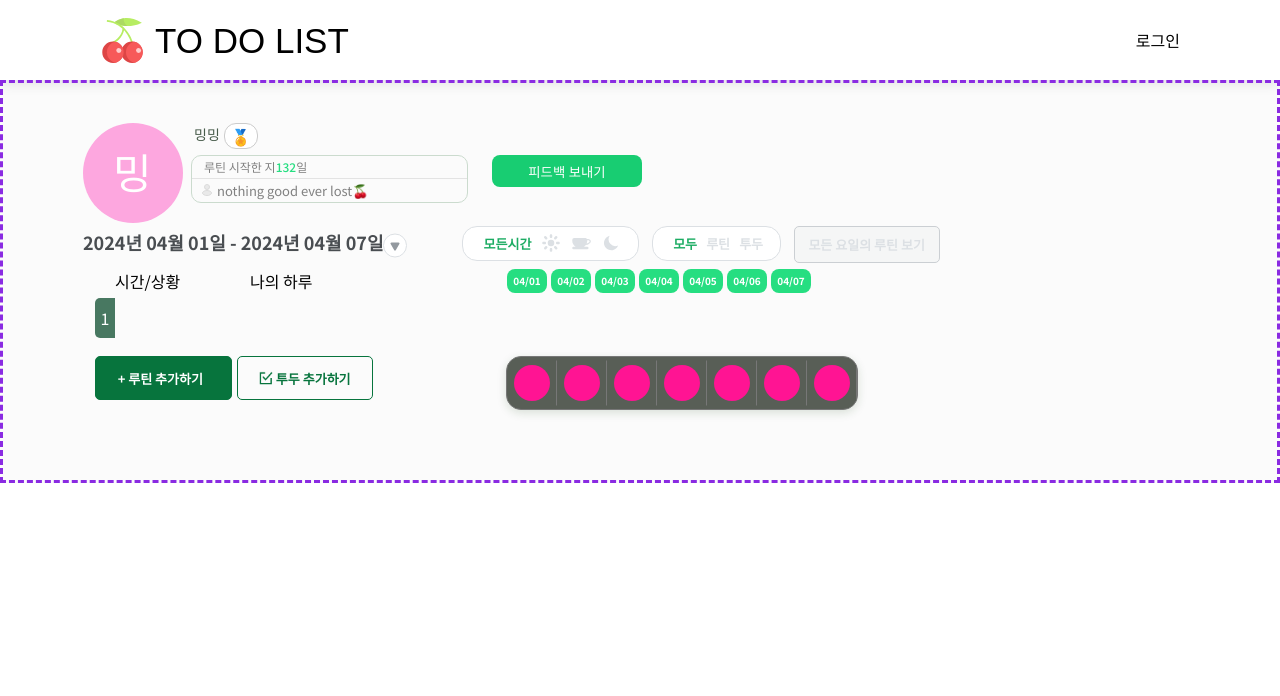
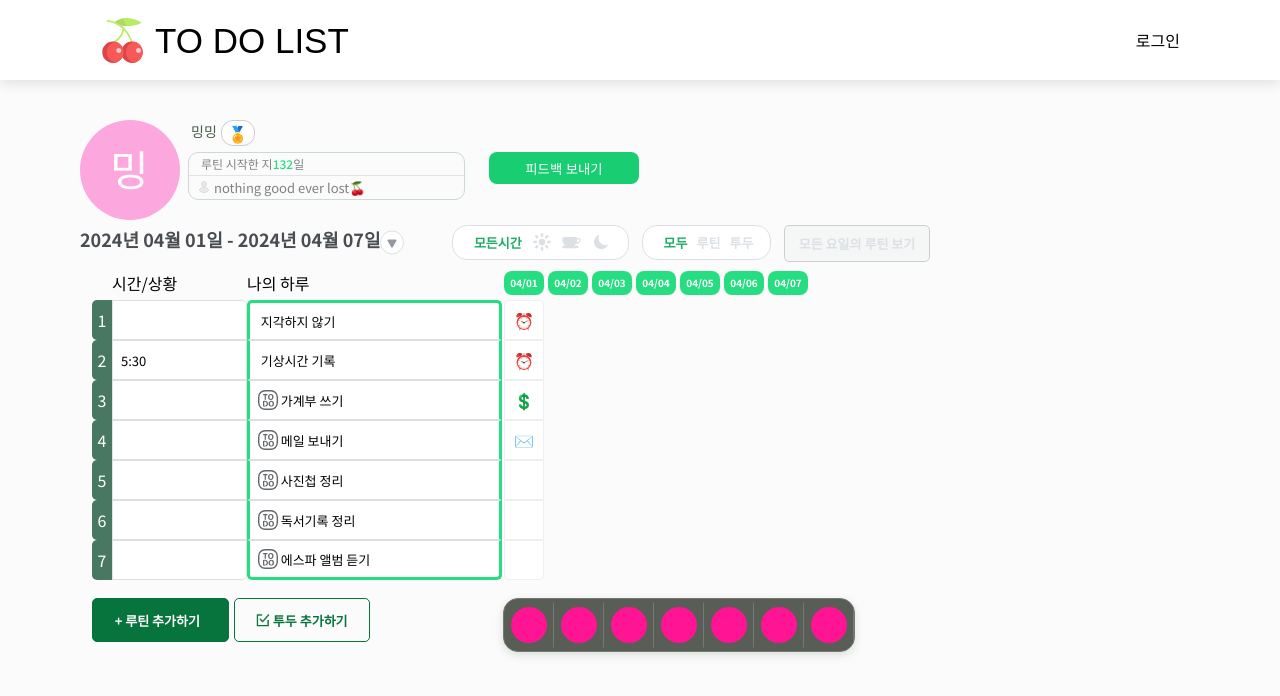
Before and after one commit to hit-that-drum/to-do-list, a React (Create React App) app: page /to-do-list in a window 1280 px wide. Shown: the top 696 px of the page. Built offline with nearby package versions, Linux system fonts and the light colour scheme; a web font is replaced by a local one.

Commit message:
투두 리스트 개발 중

```diff
--- a/src/interfaces/index.interface.ts
+++ b/src/interfaces/index.interface.ts
@@ -1,5 +1,5 @@
 export interface TfilterBtnState {
-  timeFilter: 'ALLTIME' | 'MORINING' | 'AFTERNOON' | 'NIGHT';
+  timeFilter: 'ALLTIME' | 'MORNING' | 'AFTERNOON' | 'NIGHT';
   typeFilter: 'ALLTYPE' | 'ROUTINE' | 'TODO';
   allWeekRoutine: boolean;
 }
--- a/src/pages/ToDoList/ToDoTable.tsx
+++ b/src/pages/ToDoList/ToDoTable.tsx
@@ -4,63 +4,47 @@ import React, { useEffect, useState } from 'react';
 import dayjs from 'dayjs';
 import { v4 as uuidv4 } from 'uuid';
 import TrafficLight from './TrafficLight';
-import { MockDataType } from '../../interfaces';
+import { MockDataType, RoutinesTodos } from '../../interfaces';
 import AddTodoImg from '../../assets/add-todo.png';
 import TodoImg from '../../assets/todo-img.svg';
-import { ToDoSection, BottomSection } from './ToDoTableStyle';
+import { ToDoSection, BottomSection, TimeDetailMyDay, YoilWrapper } from './ToDoTableStyle';
+
+interface TRoutinesTodos {
+  orderNo: number;
+  taskType: 'ROUTINE' | 'TODO';
+  timeType: 'MORNING' | 'AFTERNOON' | 'NIGHT' | null;
+  appointedTime: string | null;
+  description: string;
+  status: boolean;
+  statusDesc: string | null;
+}
 
 const ToDoTable = ({ data }: { data: MockDataType[] }) => {
-  console.log('table', data);
   const nowWeekNum = dayjs().day();
   const [tableData, setTableData] = useState(data[nowWeekNum - 1]);
   const { routines, todos } = tableData;
-  console.log('tableData', tableData);
+  const [routinesTodos, setRoutinesTodos] = useState<TRoutinesTodos[]>([]);
   const [numbering, setNumbering] = useState<number | null>(null);
+  // console.log('routinesTodos', routinesTodos, numbering);
   useEffect(() => {
+    const routinesData = routines ? [...routines] : [];
+    const todosData = todos ? [...todos] : [];
     const routinesLen = routines ? routines.length : 0;
     const todosLen = todos ? todos.length : 0;
     setNumbering(routinesLen + todosLen);
+    setRoutinesTodos([...routinesData, ...todosData]);
   }, [data, routines, todos]);
+
+  const handleStatusDesc = (e: React.MouseEvent<HTMLButtonElement, MouseEvent>) => {
+    const idx = Number(e.currentTarget.value);
+    const originStatus = routinesTodos[idx].status;
+    const dupArr = Array.from(routinesTodos);
+    dupArr[idx] = { ...dupArr[idx], status: !originStatus };
+    setRoutinesTodos(dupArr);
+  };
 
   return (
     <div>
-      {/* <ToDoSection>
-        <div className="numbering-wrapper">
-          <div>1</div>
-        </div>
-        <div className="timedetail-myday">
-          <button className="timedetail" type="button">
-            <p>5:30</p>
-          </button>
-          <button className="myday" type="button">
-            <img src={TodoImg} alt="todo-img" />
-            <p>기상시간 기록</p>
-          </button>
-        </div>
-        <div>
-          <button className="yoil" type="button">
-            <p>월</p>
-          </button>
-          <button className="yoil" type="button">
-            <p>화</p>
-          </button>
-          <button className="yoil" type="button">
-            <p>수</p>
-          </button>
-          <button className="yoil" type="button">
-            <p>목</p>
-          </button>
-          <button className="yoil" type="button">
-            <p>금</p>
-          </button>
-          <button className="yoil" type="button">
-            <p>토</p>
-          </button>
-          <button className="yoil" type="button">
-            <p>일</p>
-          </button>
-        </div>
-      </ToDoSection> */}
       <ToDoSection>
         <div>
           {Array(numbering)
@@ -70,6 +54,39 @@ const ToDoTable = ({ data }: { data: MockDataType[] }) => {
                 <div className="numbering" key={uuidv4()}>
                   <div>{idx + 1}</div>
                 </div>
+              );
+            })}
+        </div>
+        <div className="routine-todo-wrapper">
+          {routinesTodos?.map((el, idx) => {
+            const routinesTodosLen = routinesTodos.length - 1;
+            if (!el) return null;
+            return (
+              <TimeDetailMyDay key={uuidv4()} routinesTodosIdx={idx} routinesTodosLen={routinesTodosLen}>
+                <button className="timedetail" type="button">
+                  {el.appointedTime ? <p>{el.appointedTime}</p> : null}
+                </button>
+                <button className="myday" type="button">
+                  {el.taskType === 'TODO' ? <img src={TodoImg} alt="todo-img" /> : null}
+                  <p>{el.description}</p>
+                </button>
+              </TimeDetailMyDay>
+            );
+          })}
+        </div>
+        <div>
+          {Array(numbering)
+            .fill(1)
+            .map((el, idx) => {
+              const routinesTodosLen = routinesTodos.length - 1;
+              const statusEmoji = routinesTodos[idx]?.statusDesc ? routinesTodos[idx]?.statusDesc : '🍒';
+              if (!el) return null;
+              return (
+                <YoilWrapper key={uuidv4()} routinesTodosIdx={idx} routinesTodosLen={routinesTodosLen}>
+                  <button value={idx} className="yoil" type="button" onClick={(e) => handleStatusDesc(e)}>
+                    <p>{routinesTodos[idx]?.status ? statusEmoji : ''}</p>
+                  </button>
+                </YoilWrapper>
               );
             })}
         </div>
--- a/src/pages/ToDoList/ToDoTableStyle.tsx
+++ b/src/pages/ToDoList/ToDoTableStyle.tsx
@@ -19,37 +19,9 @@ export const ToDoSection = styled.div`
     margin-left: 12px;
     height: 38px;
   }
-  .timedetail-myday {
+  .routine-todo-wrapper {
     display: flex;
-    width: 390px;
-    border-color: rgb(220, 224, 228);
-    border-radius: 5px;
-    border-width: 1px;
-    .timedetail {
-      padding: 4px 8px;
-      width: 130px;
-      border: solid;
-      border-color: rgb(220, 224, 228);
-      border-radius: 5px 5px 0px 0px;
-      border-width: 1px;
-    }
-    .myday {
-      display: flex;
-      align-items: center;
-      padding: 4px 8px;
-      width: 260px;
-      border: solid;
-      border-color: rgb(38, 222, 129);
-      border-radius: 5px;
-      border-width: 3px;
-      img {
-        width: 20px;
-        height: 20px;
-      }
-      p {
-        margin-left: 3px;
-      }
-    }
+    flex-direction: column;
   }
   /* div:nth-child(3) {
     display: flex;
@@ -60,13 +32,62 @@ export const ToDoSection = styled.div`
   /* div:nth-child(4) {
     border: 1px solid salmon;
   } */
+`;
 
+export const TimeDetailMyDay = styled.div<{ routinesTodosIdx?: number; routinesTodosLen: number }>`
+  background-color: #ffffff;
+  display: flex;
+  width: 390px;
+  height: 40px;
+  border-radius: 5px;
+  font-size: 13px;
+  .timedetail {
+    padding: 4px 8px;
+    width: 130px;
+    border: 1px solid rgb(220, 224, 228);
+    border-radius: ${({ routinesTodosIdx, routinesTodosLen }) => {
+      if (routinesTodosIdx === 0) return `0 5px 0 0`;
+      if (routinesTodosIdx === routinesTodosLen) return '0 0 5px 0';
+      return '0';
+    }};
+  }
+  .myday {
+    display: flex;
+    align-items: center;
+    padding: 4px 8px;
+    width: 260px;
+    border-radius: ${({ routinesTodosIdx, routinesTodosLen }) => {
+      if (routinesTodosIdx === 0) return `5px 5px 0 0`;
+      if (routinesTodosIdx === routinesTodosLen) return '0 0 5px 5px';
+      return '0';
+    }};
+    border-top: ${({ routinesTodosIdx }) => {
+      if (routinesTodosIdx === 0) return '3px solid rgb(38, 222, 129)';
+      return '1px solid rgb(220, 224, 228)';
+    }};
+    border-bottom: ${({ routinesTodosIdx, routinesTodosLen }) => {
+      if (routinesTodosIdx === routinesTodosLen) return '3px solid rgb(38, 222, 129)';
+      return '1px solid rgb(220, 224, 228)';
+    }};
+    border-left: 3px solid rgb(38, 222, 129);
+    border-right: 3px solid rgb(38, 222, 129);
+    img {
+      width: 20px;
+      height: 20px;
+    }
+    p {
+      margin-left: 3px;
+    }
+  }
+`;
+
+export const YoilWrapper = styled.div<{ routinesTodosIdx?: number; routinesTodosLen: number }>`
   .yoil {
     display: flex;
     margin: 0px 2px;
     flex-direction: column;
     /* padding: 5px 0px; */
-    height: 100%;
+    height: 38px;
     width: 38px;
     align-items: center;
     justify-content: center;
@@ -76,7 +97,12 @@ export const ToDoSection = styled.div`
     background-color: rgb(255, 255, 255);
     /* border-color: rgb(38, 222, 129) rgb(38, 222, 129) rgb(237, 239, 240); */
     border-color: rgb(237, 239, 240);
-    border-radius: 5px 5px 0px 0px;
+    border-radius: ${({ routinesTodosIdx, routinesTodosLen }) => {
+      if (routinesTodosIdx === 0) return `5px 5px 0 0`;
+      if (routinesTodosIdx === routinesTodosLen) return '0 0 5px 5px';
+      return '0';
+    }};
+    border-collapse: collapse;
   }
 `;
 
--- a/src/pages/ToDoList/index.tsx
+++ b/src/pages/ToDoList/index.tsx
@@ -1,8 +1,9 @@
 /* eslint-disable import/no-extraneous-dependencies */
 /* eslint-disable @typescript-eslint/no-unused-vars */
-import React, { HtmlHTMLAttributes, useState } from 'react';
+import React, { useState } from 'react';
 import dayjs from 'dayjs';
-import { MockDataType } from '@interfaces/todo.interface';
+import { MockDataType, RoutinesTodos } from '@interfaces/todo.interface';
+import { TfilterBtnState } from '@interfaces/index.interface';
 import ToDoTable from './ToDoTable';
 import Header from '../../components/Header';
 import { ToDoListWrapper, Container, FilterButtonSection, RowTitleSection } from './indexStyle';
@@ -15,13 +16,13 @@ import NightFilterInactiveIcon from '../../assets/night_filter_inactive_icon.svg
 import NightFilterActiveIcon from '../../assets/night_filter_active_icon.svg';
 import ProfileSection from './ProfileSection';
 import MockData from './mockdata';
-// import { MockDataType, TfilterBtnState } from '../../interfaces';
 
-interface TfilterBtnState {
-  timeFilter: 'ALLTIME' | 'MORNING' | 'AFTERNOON' | 'NIGHT';
-  typeFilter: 'ALLTYPE' | 'ROUTINE' | 'TODO';
-  allWeekRoutine: boolean;
-}
+type MockDataTypeTemp = {
+  day: string;
+  id: number;
+  routines: RoutinesTodos[];
+  todos: RoutinesTodos[];
+}[];
 
 const weekdayNumber = [1, 2, 3, 4, 5, 6, 7];
 const timeFilterButton = [
@@ -49,8 +50,8 @@ const typeFilterButton = [
 ];
 
 const ToDoList = () => {
-  // console.log('data', MockData);
-  const [data, setData] = useState<MockDataType[]>(MockData);
+  console.log('data', MockData);
+  const [data, setData] = useState<MockDataType[]>(MockData as MockDataTypeTemp);
   const [filterBtnState, setFilterBtnState] = useState<TfilterBtnState>({
     timeFilter: 'ALLTIME',
     typeFilter: 'ALLTYPE',
@@ -92,6 +93,7 @@ const ToDoList = () => {
       <Header type="to-do-list" />
       <Container>
         <ProfileSection />
+        <div className="calendar-filterbtn-wrapper">
           <div className="date-wrapper">
             <div>{`${now.day(1).format('YYYY년 MM월 DD일')} - ${now.day(7).format('YYYY년 MM월 DD일')}`}</div>
             <button type="button">
@@ -141,6 +143,8 @@ const ToDoList = () => {
                 </button>
               </div>
             </FilterButtonSection>
+          </div>
+        </div>
         <RowTitleSection>
           <div>시간/상황</div>
           <div>나의 하루</div>
@@ -155,7 +159,6 @@ const ToDoList = () => {
           </div>
         </RowTitleSection>
         <ToDoTable data={data} />
-        </div>
       </Container>
     </ToDoListWrapper>
   );
--- a/src/pages/ToDoList/indexStyle.tsx
+++ b/src/pages/ToDoList/indexStyle.tsx
@@ -1,5 +1,5 @@
 import styled from 'styled-components';
-// import { TfilterBtnState } from '@interfaces/index.interface';
+import { TfilterBtnState } from '@interfaces/index.interface';
 
 export const ToDoListWrapper = styled.div`
   position: relative;
@@ -7,7 +7,6 @@ export const ToDoListWrapper = styled.div`
 `;
 
 export const Container = styled.div`
-  border: 3px dashed blueviolet;
   padding: 40px 80px;
   position: relative;
   .date-wrapper {
@@ -26,17 +25,18 @@ export const Container = styled.div`
       cursor: pointer;
     }
   }
+  .calendar-filterbtn-wrapper {
+    display: flex;
+    width: 850px;
+  }
+  .routine-table-wrapper {
+    display: flex;
+    align-items: center;
+  }
 `;
 
-export const FilterButtonSection = styled.div<{
-  timeFilter: 'ALLTIME' | 'MORNING' | 'AFTERNOON' | 'NIGHT';
-  typeFilter: 'ALLTYPE' | 'ROUTINE' | 'TODO';
-  allWeekRoutine: boolean;
-}>`
+export const FilterButtonSection = styled.div<TfilterBtnState>`
   display: flex;
-  position: absolute;
-  top: 36%;
-  left: 36%;
   .time-filter-button {
     width: 177px;
     height: 35px;
--- a/src/pages/ToDoList/mockdata.ts
+++ b/src/pages/ToDoList/mockdata.ts
@@ -2,57 +2,329 @@ const mockdata = [
   {
     day: 'MON',
     id: 1,
-    routines: [{ orderNo: 1, description: '지각하지 않기', status: true }],
-    todos: []
+    routines: [
+      {
+        orderNo: 1,
+        taskType: 'ROUTINE',
+        timeType: '',
+        appointedTime: null,
+        description: '지각하지 않기',
+        status: true,
+        statusDesc: '⏰'
+      },
+      {
+        orderNo: 2,
+        taskType: 'ROUTINE',
+        timeType: '',
+        appointedTime: '5:30',
+        description: '기상시간 기록',
+        status: true,
+        statusDesc: '⏰'
+      }
+    ],
+    todos: [
+      {
+        orderNo: 1,
+        taskType: 'TODO',
+        timeType: '',
+        appointedTime: null,
+        description: '가계부 쓰기',
+        status: true,
+        statusDesc: '💲'
+      },
+      {
+        orderNo: 2,
+        taskType: 'TODO',
+        timeType: '',
+        appointedTime: null,
+        description: '메일 보내기',
+        status: true,
+        statusDesc: '✉️'
+      },
+      {
+        orderNo: 3,
+        taskType: 'TODO',
+        timeType: '',
+        appointedTime: null,
+        description: '사진첩 정리',
+        status: false,
+        statusDesc: '🖼️'
+      },
+      {
+        orderNo: 4,
+        taskType: 'TODO',
+        timeType: '',
+        appointedTime: null,
+        description: '독서기록 정리',
+        status: false,
+        statusDesc: '📚'
+      },
+      {
+        orderNo: 5,
+        taskType: 'TODO',
+        timeType: '',
+        appointedTime: null,
+        description: '에스파 앨범 듣기',
+        status: false,
+        statusDesc: '🧚‍♀️'
+      }
+    ]
   },
   {
     day: 'TUE',
     id: 2,
-    routines: [{ orderNo: 1, description: '지각하지 않기', status: true }],
-    todos: [{ orderNo: 1, description: '배포목록 정리', status: true }]
+    routines: [
+      {
+        orderNo: 1,
+        taskType: 'ROUTINE',
+        timeType: '',
+        appointedTime: null,
+        description: '지각하지 않기',
+        status: true,
+        statusDesc: '⏰'
+      }
+    ],
+    todos: [
+      {
+        orderNo: 1,
+        taskType: 'TODO',
+        timeType: '',
+        appointedTime: null,
+        description: '배포목록 정리',
+        status: true,
+        statusDesc: '📊'
+      }
+    ]
   },
   {
     day: 'WED',
     id: 3,
-    routines: [{ orderNo: 1, description: '지각하지 않기', status: true }],
+    routines: [
+      {
+        orderNo: 1,
+        taskType: 'ROUTINE',
+        timeType: '',
+        appointedTime: '8:00',
+        description: '지각하지 않기',
+        status: true,
+        statusDesc: '⏰'
+      }
+    ],
     todos: [
-      { orderNo: 1, description: '배포버전 따기', status: true },
-      { orderNo: 2, description: '배포하기', status: true },
-      { orderNo: 3, description: '라이브 배포 확인 후 정리', status: true }
+      {
+        orderNo: 1,
+        taskType: 'TODO',
+        timeType: '',
+        appointedTime: null,
+        description: '배포버전 따기',
+        status: true,
+        statusDesc: '📊'
+      },
+      {
+        orderNo: 2,
+        taskType: 'TODO',
+        timeType: '',
+        appointedTime: null,
+        description: '배포하기',
+        status: true,
+        statusDesc: '📊'
+      },
+      {
+        orderNo: 3,
+        taskType: 'TODO',
+        timeType: '',
+        appointedTime: null,
+        description: '라이브 배포 확인 후 정리',
+        status: true,
+        statusDesc: '📊'
+      }
     ]
   },
   {
     day: 'THU',
     id: 4,
-    routines: [{ orderNo: 1, description: '지각하지 않기', status: true }],
-    todos: [{ orderNo: 1, description: '일찍 자기', status: false }]
+    routines: [
+      {
+        orderNo: 1,
+        taskType: 'ROUTINE',
+        timeType: 'MORNING',
+        appointedTime: null,
+        description: '지각하지 않기',
+        status: true,
+        statusDesc: '⏰'
+      }
+    ],
+    todos: [
+      {
+        orderNo: 1,
+        taskType: 'TODO',
+        timeType: 'NIGHT',
+        appointedTime: null,
+        description: '일찍 자기',
+        status: false,
+        statusDesc: '😴'
+      },
+      {
+        orderNo: 2,
+        taskType: 'TODO',
+        timeType: 'AFTERNOON',
+        appointedTime: '15:00',
+        description: '식당 전화해서 예약하기',
+        status: false,
+        statusDesc: '📊'
+      },
+      {
+        orderNo: 3,
+        taskType: 'TODO',
+        timeType: null,
+        appointedTime: null,
+        description: '앱으로 집 구경',
+        status: false,
+        statusDesc: '🏠'
+      },
+      {
+        orderNo: 4,
+        taskType: 'TODO',
+        timeType: null,
+        appointedTime: null,
+        description: '4월 일상 정리',
+        status: true,
+        statusDesc: null
+      },
+      {
+        orderNo: 5,
+        taskType: 'TODO',
+        timeType: null,
+        appointedTime: null,
+        description: '4월 독서 정리',
+        status: false,
+        statusDesc: '🫧'
+      }
+    ]
   },
   {
     day: 'FRI',
     id: 5,
-    routines: [{ orderNo: 1, description: '지각하지 않기', status: true }],
-    todos: [{ orderNo: 1, description: '일찍 자기', status: false }]
+    routines: [
+      {
+        orderNo: 1,
+        taskType: 'ROUTINE',
+        timeType: '',
+        appointedTime: null,
+        description: '지각하지 않기',
+        status: true,
+        statusDesc: '⏰'
+      }
+    ],
+    todos: [
+      {
+        orderNo: 1,
+        taskType: 'TODO',
+        timeType: '',
+        appointedTime: null,
+        description: '일찍 자기',
+        status: false,
+        statusDesc: '😴'
+      }
+    ]
   },
   {
     day: 'SAT',
     id: 6,
-    routines: [{ orderNo: 1, description: '아침 운동', status: false }],
+    routines: [
+      {
+        orderNo: 1,
+        taskType: 'ROUTINE',
+        timeType: '',
+        appointedTime: null,
+        description: '아침 운동',
+        status: false,
+        statusDesc: '💪'
+      }
+    ],
     todos: [
-      { orderNo: 1, description: '모리노팡야', status: true },
-      { orderNo: 2, description: '솜솜뜨개', status: true },
-      { orderNo: 3, description: '스터디 모각코 참여', status: true },
-      { orderNo: 4, description: '옥동식 서교점', status: false },
-      { orderNo: 5, description: '헤이주드', status: false }
+      {
+        orderNo: 1,
+        taskType: 'TODO',
+        timeType: '',
+        appointedTime: null,
+        description: '모리노팡야',
+        status: true,
+        statusDesc: '🥐'
+      },
+      {
+        orderNo: 2,
+        taskType: 'TODO',
+        timeType: '',
+        appointedTime: null,
+        description: '솜솜뜨개',
+        status: true,
+        statusDesc: '🧶'
+      },
+      {
+        orderNo: 3,
+        taskType: 'TODO',
+        timeType: '',
+        appointedTime: null,
+        description: '스터디 모각코 참여',
+        status: true,
+        statusDesc: '📖'
+      },
+      {
+        orderNo: 4,
+        taskType: 'TODO',
+        timeType: '',
+        appointedTime: null,
+        description: '옥동식 서교점',
+        status: false,
+        statusDesc: '🥘'
+      },
+      {
+        orderNo: 5,
+        taskType: 'TODO',
+        timeType: '',
+        appointedTime: null,
+        description: '헤이주드',
+        status: false,
+        statusDesc: '🍸'
+      }
     ]
   },
   {
     day: 'SUN',
     id: 7,
-    routines: [{ orderNo: 1, description: '아침 운동', status: false }],
+    routines: [
+      {
+        orderNo: 1,
+        taskType: 'ROUTINE',
+        timeType: '',
+        appointedTime: null,
+        description: '아침 운동',
+        status: false,
+        statusDesc: '💪'
+      }
+    ],
     todos: [
-      { orderNo: 1, description: '개인프로젝트 클론코딩', status: false },
-      { orderNo: 2, description: '도서관 가서 책반납&책대여', status: false }
+      {
+        orderNo: 1,
+        taskType: 'TODO',
+        timeType: '',
+        appointedTime: null,
+        description: '개인프로젝트 클론코딩',
+        status: false,
+        statusDesc: '📖'
+      },
+      {
+        orderNo: 2,
+        taskType: 'TODO',
+        timeType: '',
+        appointedTime: null,
+        description: '도서관 가서 책반납&책대여',
+        status: false,
+        statusDesc: '📚'
+      }
     ]
   }
 ];
+
 export default mockdata;
```
Also changed, not shown: src/interfaces/todo.interface.ts (+10 -9 lines), 1 other file (tests, documents, lock files or other folders). Lines whose indentation alone changed are shown as unchanged.
